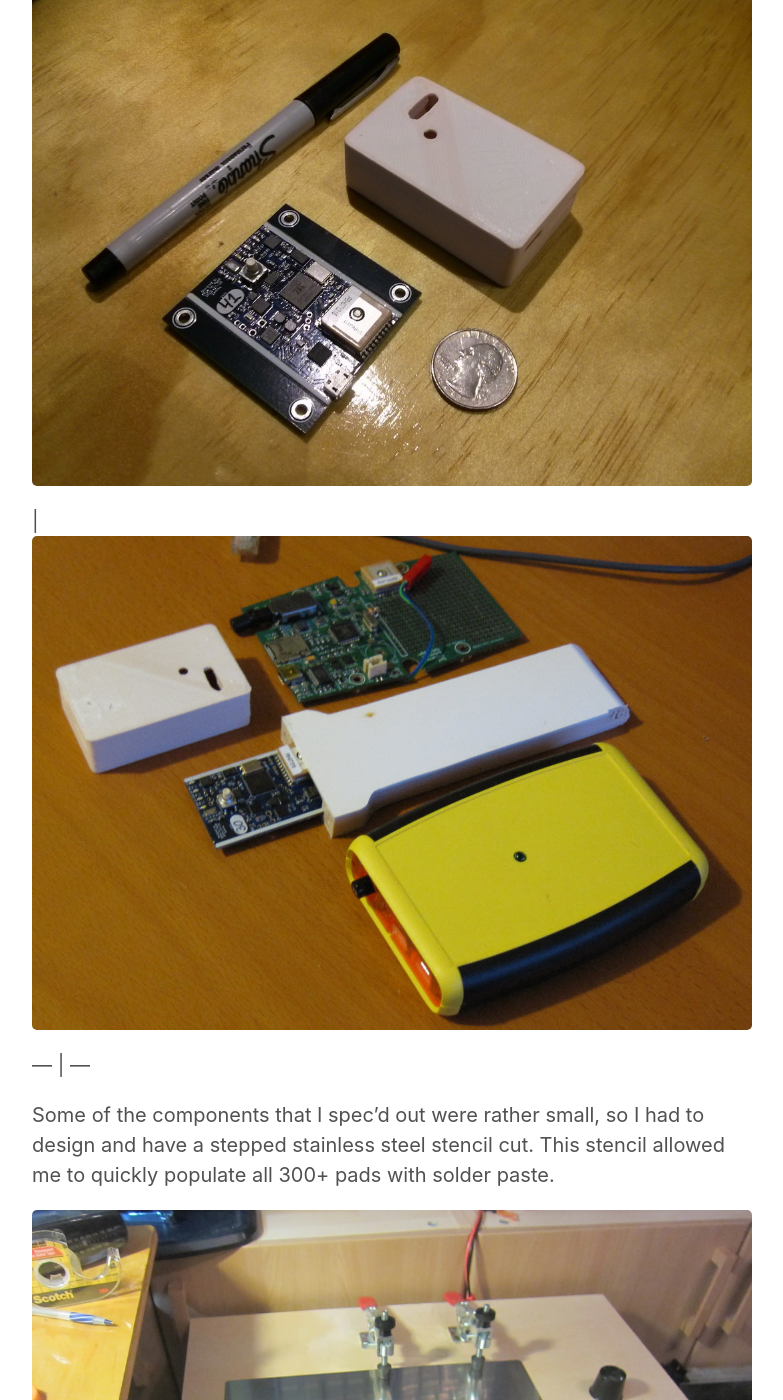
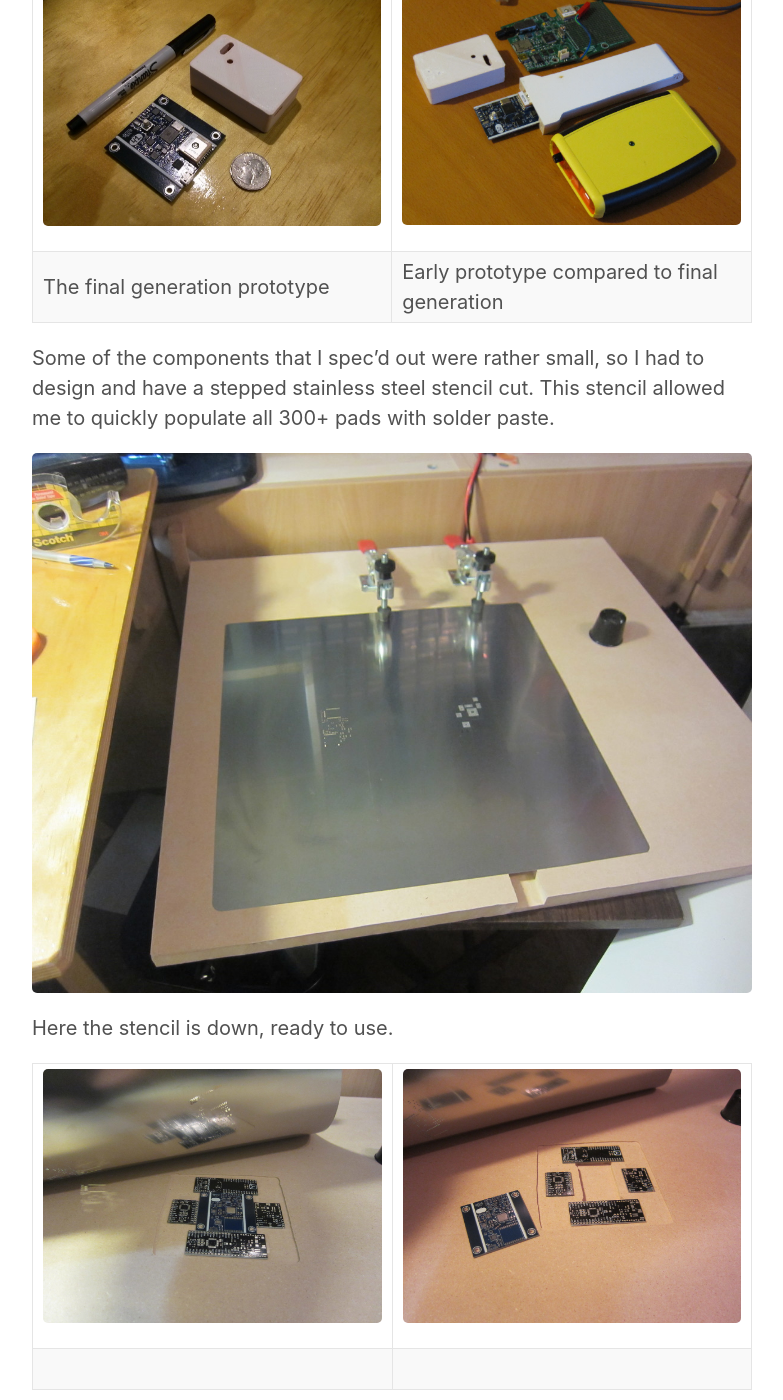
Before and after one commit to srlm-io/srlm.io, a Jekyll site: the page built from _posts/2018-02-17-red9-data-science-platform.md, in a window 1280 px wide and 1400 px high, scrolled down 6484 px. Shown: the whole window, without its empty margins (248-1031 px from the left). Built offline with Jekyll 4.4.1, drawn with Linux system fonts in a browser that asks for light colours.

Commit message:
Fix table formatting on Red9 post

```diff
--- a/_posts/2018-02-17-red9-data-science-platform.md
+++ b/_posts/2018-02-17-red9-data-science-platform.md
@@ -55,14 +55,15 @@ This view shows the front and back of the SCAD device, Gamma (the third and fina
 
 A few years after I designed the board, I got the chance to run them through an x-ray machine. As it turns out, my soldering was pretty good, even in the hidden areas.
 
-![X ray of gamma board](/public/images/2018/02/17/solder_a.jpg) | ![X ray of gamma board](/public/images/2018/02/17/solder_b.jpg)
---- | ---
-![X ray of gamma board](/public/images/2018/02/17/solder_c.jpg) | ![X ray of gamma board](/public/images/2018/02/17/solder_d.jpg)
+| ![X ray of gamma board](/public/images/2018/02/17/solder_a.jpg) | ![X ray of gamma board](/public/images/2018/02/17/solder_b.jpg) |
+| --------------------------------------------------------------- | --------------------------------------------------------------- |
+| ![X ray of gamma board](/public/images/2018/02/17/solder_c.jpg) | ![X ray of gamma board](/public/images/2018/02/17/solder_d.jpg) |
 
 Since this board is so small and densely packed I added some "wings" to the PCB to aid in assembly by making the board bigger. Every square millimeter of the main board was covered in components, so using these wings allowed me to stencil paste onto the board and reflow without affecting the bottom side components. The wings are designed to snap off when assembly is complete.
 
-![SCAD gamma size comparison](/public/images/2018/02/17/scad_gamma_size_comparison_sm.jpg) | ![Gamma and beta size comparison](/public/images/2018/02/17/Gamma_Beta_Compare.jpg)
---- | ---
+| ![SCAD gamma size comparison](/public/images/2018/02/17/scad_gamma_size_comparison_sm.jpg) | ![Gamma and beta size comparison](/public/images/2018/02/17/Gamma_Beta_Compare.jpg) |
+| ------------------------------------------------------------------------------------------ | ----------------------------------------------------------------------------------- |
+| The final generation prototype                                                             | Early prototype compared to final generation                                        |
 
 Some of the components that I spec'd out were rather small, so I had to design and have a stepped stainless steel stencil cut. This stencil allowed me to quickly populate all 300+ pads with solder paste.
 
@@ -70,8 +71,9 @@ Some of the components that I spec'd out were rather small, so I had to design a
 
 Here the stencil is down, ready to use.
 
-![Stencil up, board in place](/public/images/2018/02/17/stencil_up_board_in_place.JPG) | ![Stencil up, board out of place showing the component pocket](/public/images/2018/02/17/stencil_up_board_out_of_place.JPG)
---- | ---
+| ![Stencil up, board in place](/public/images/2018/02/17/stencil_up_board_in_place.JPG) | ![Stencil up, board out of place showing the component pocket](/public/images/2018/02/17/stencil_up_board_out_of_place.JPG) |
+| -------------------------------------------------------------------------------------- | --------------------------------------------------------------------------------------------------------------------------- |
+|                                                                                        |                                                                                                                             |
 
 Here the stencil is up, showing how the board was positioned underneath. I routed out a two level pocket in the MDF that provided a place for the populated bottom side components to fit, and a ledge that put the surface of the PCB flush with the MDF, which allowed the stencil to sit flat. I even included some of the ubiquitous toggle clamps to hold the stencil steady as I spread the solder paste.
 
@@ -220,9 +222,9 @@ For the marketing website, I took a one page teaser image developed by our marke
 
 Our business team (Ben, Jaysen, Mike, and Jeff) were hard at work developing pitch decks, kickstarter material, and everything else needed to get us funding. We even got a shared article in the LA Times, "[Techies who surf are stoked about Silicon Beach club](http://www.latimes.com/business/la-fi-silicon-beach-surfers-20150607-story.html)".
 
-![](/public/images/2018/02/17/slide_deck_0.png) | ![](/public/images/2018/02/17/slide_deck_1.png)
---- | ---
-![](/public/images/2018/02/17/slide_deck_2.png) | ![](/public/images/2018/02/17/slide_deck_3.png)
+| ![](/public/images/2018/02/17/slide_deck_0.png) | ![](/public/images/2018/02/17/slide_deck_1.png) |
+| ----------------------------------------------- | ----------------------------------------------- |
+| ![](/public/images/2018/02/17/slide_deck_2.png) | ![](/public/images/2018/02/17/slide_deck_3.png) |
 
 Through spring and into summer of 2015 fundraising continued unsuccessfully. It became more and more apparent that we were not going to get any VC money. They hardly wanted to talk to us. Was it because we were a 3 year old company without a track record? Was it because of a fatal flaw? I don't know, but it was hard to keep working as it became more and more apparent that we were not going to get funding.
 
```
